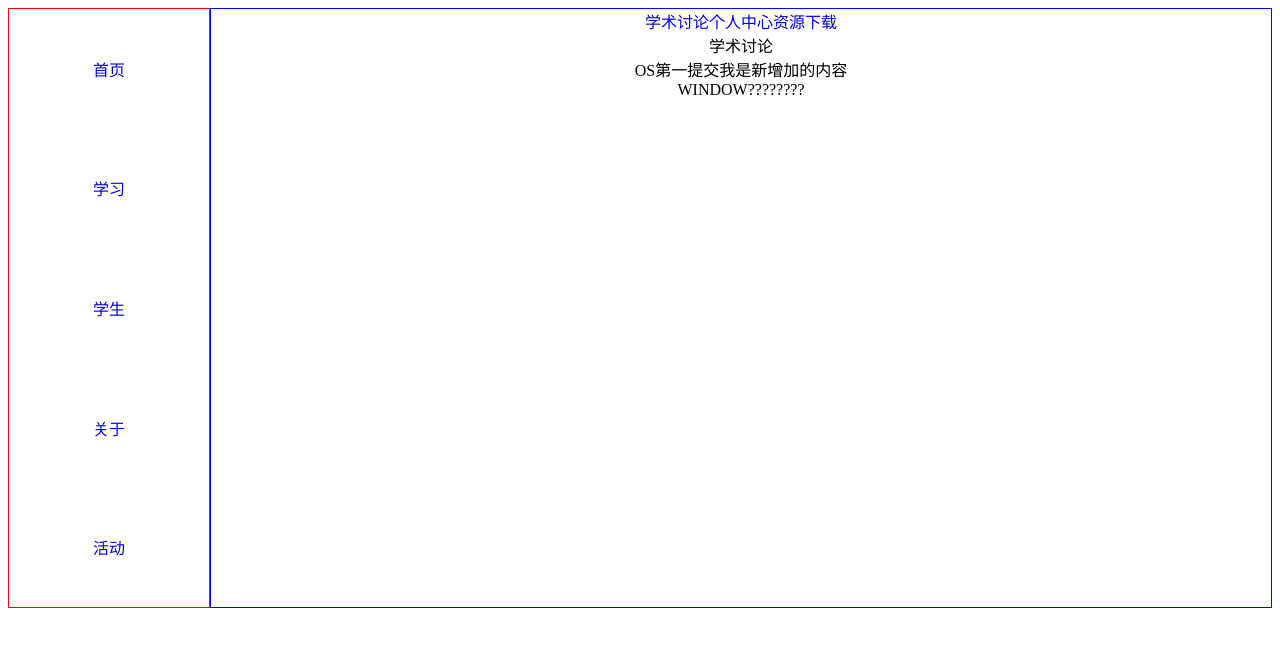
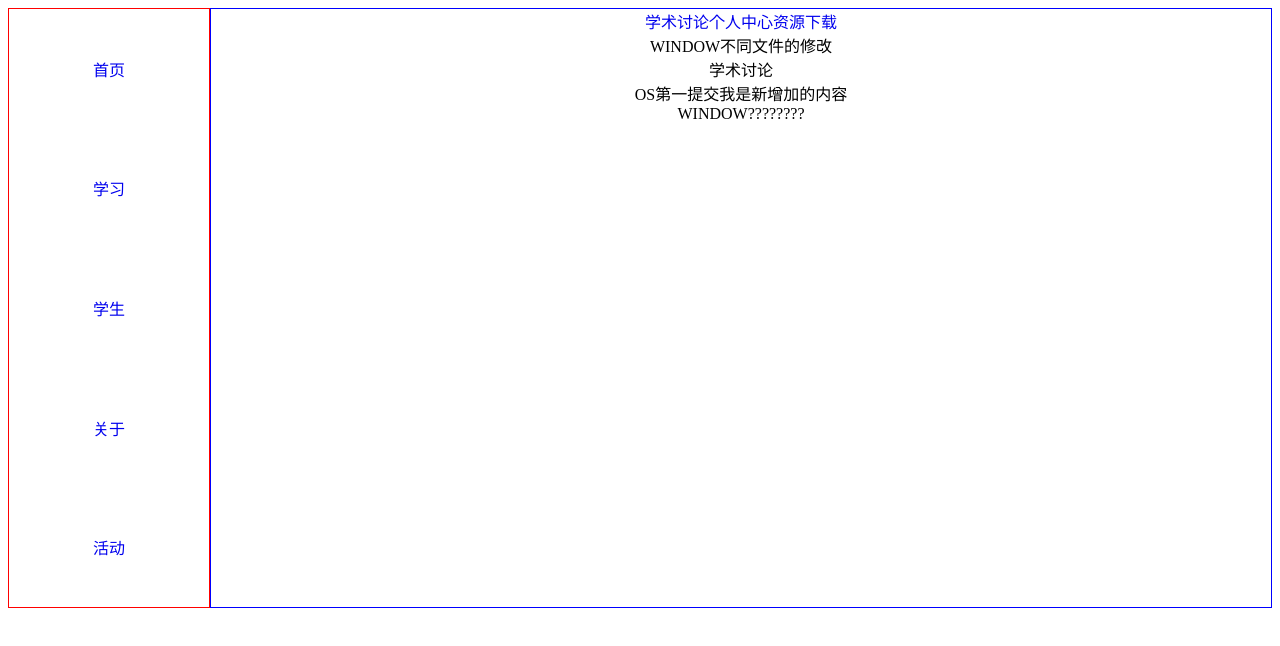
Before and after one commit to xudunyao/vue-router, a Vue app: page /activity/academic in a window 1280 px wide. Shown: the top 646 px of the page. Built offline with nearby package versions, Linux system fonts and the light colour scheme.

Commit message:
window不同文件的修改

```diff
--- a/src/components/Activity.vue
+++ b/src/components/Activity.vue
@@ -5,6 +5,7 @@
                 <router-link :to="{name:'academic'}">学术讨论</router-link>
                 <router-link :to="{name:'person'}">个人中心</router-link>
                 <router-link :to="{name:'download'}">资源下载</router-link>
+                 <div>WINDOW不同文件的修改</div>
            </div>
 
            <router-view></router-view>
```
